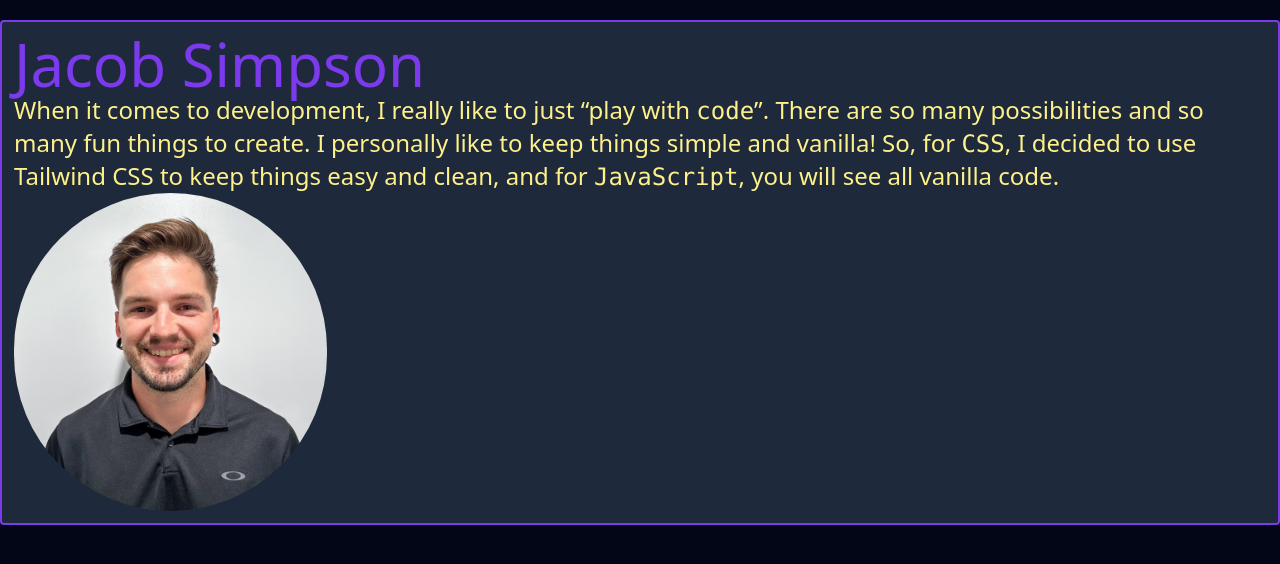
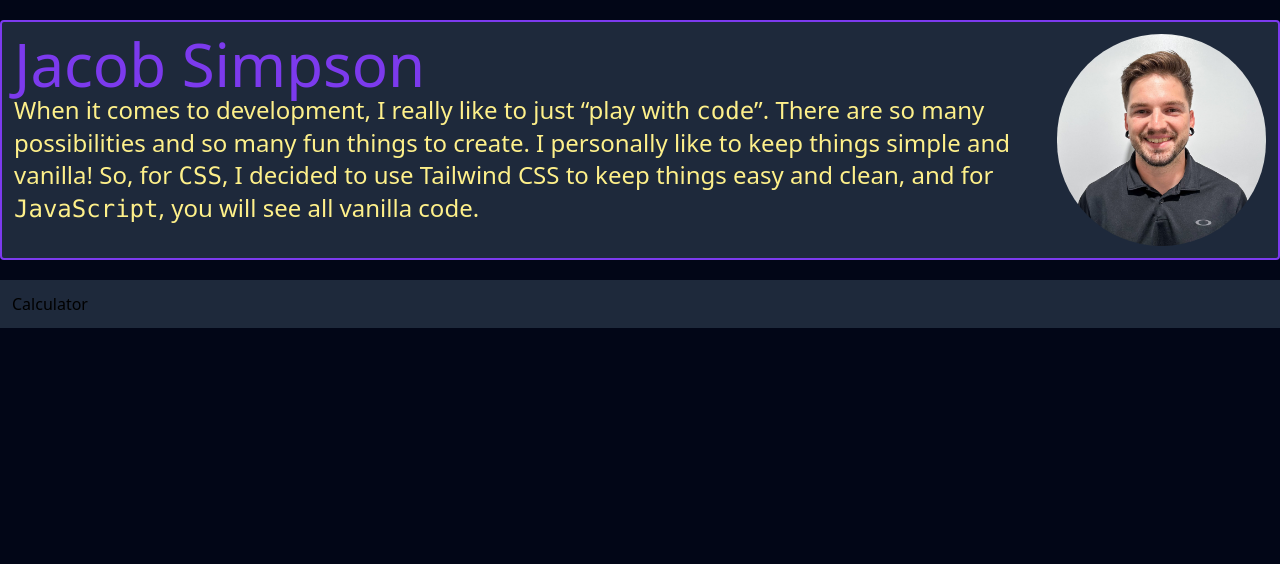
Before and after one commit to Jacob-at-BOL/Jacob-at-BOL.github.io, a website: page index.html in a window 1280 px wide. Drawn offline with Linux system fonts and the light colour scheme.

Commit message:
Just doing some testing

```diff
--- a/index.html
+++ b/index.html
@@ -9,10 +9,17 @@
     <link rel="stylesheet" href="./dist/output.css">
 </head>
 <body class="bg-slate-950">
-<section class="container mx-auto flex flex-col bg-slate-800 border-2 border-violet-600 rounded p-3 m-5">
-    <h1 class="text-6xl text-violet-600">Jacob Simpson</h1>
-    <p class="text-2xl text-yellow-200">When it comes to development, I really like to just <q>play with <kbd>code</kbd></q>. There are so many possibilities and so many fun things to create. I personally like to keep things simple and vanilla! So, for <kbd>CSS</kbd>, I decided to use Tailwind CSS to keep things easy and clean, and for <kbd>JavaScript</kbd>, you will see all vanilla code.</p>
-    <img class="float-right rounded-full w-1/4" src="./dist/imgs/jacob-simpson.JPG" alt="Jacob Simpson">
+<section class="container flex justify-center mx-auto bg-slate-800 border-2 border-violet-600 rounded p-3 m-5">
+    <div class="flex flex-col">
+        <h1 class="text-6xl text-violet-600">Jacob Simpson</h1>
+        <p class="text-2xl text-yellow-200">When it comes to development, I really like to just <q>play with <kbd>code</kbd></q>. There are so many possibilities and so many fun things to create. I personally like to keep things simple and vanilla! So, for <kbd>CSS</kbd>, I decided to use Tailwind CSS to keep things easy and clean, and for <kbd>JavaScript</kbd>, you will see all vanilla code.</p>
+    </div>
+    <img class="float-right rounded-full w-1/6" src="./dist/imgs/jacob-simpson.JPG" alt="Jacob Simpson">
+</section>
+<section class="container flex mx-auto bg-slate-800 m-t-2 p-3">
+    <nav>
+        <a href="./calculator.html">Calculator</a>
+    </nav>
 </section>
 </body>
 </html>
```
Also changed, not shown: calculator.html (added, +15 -0 lines), dist/output.css.
